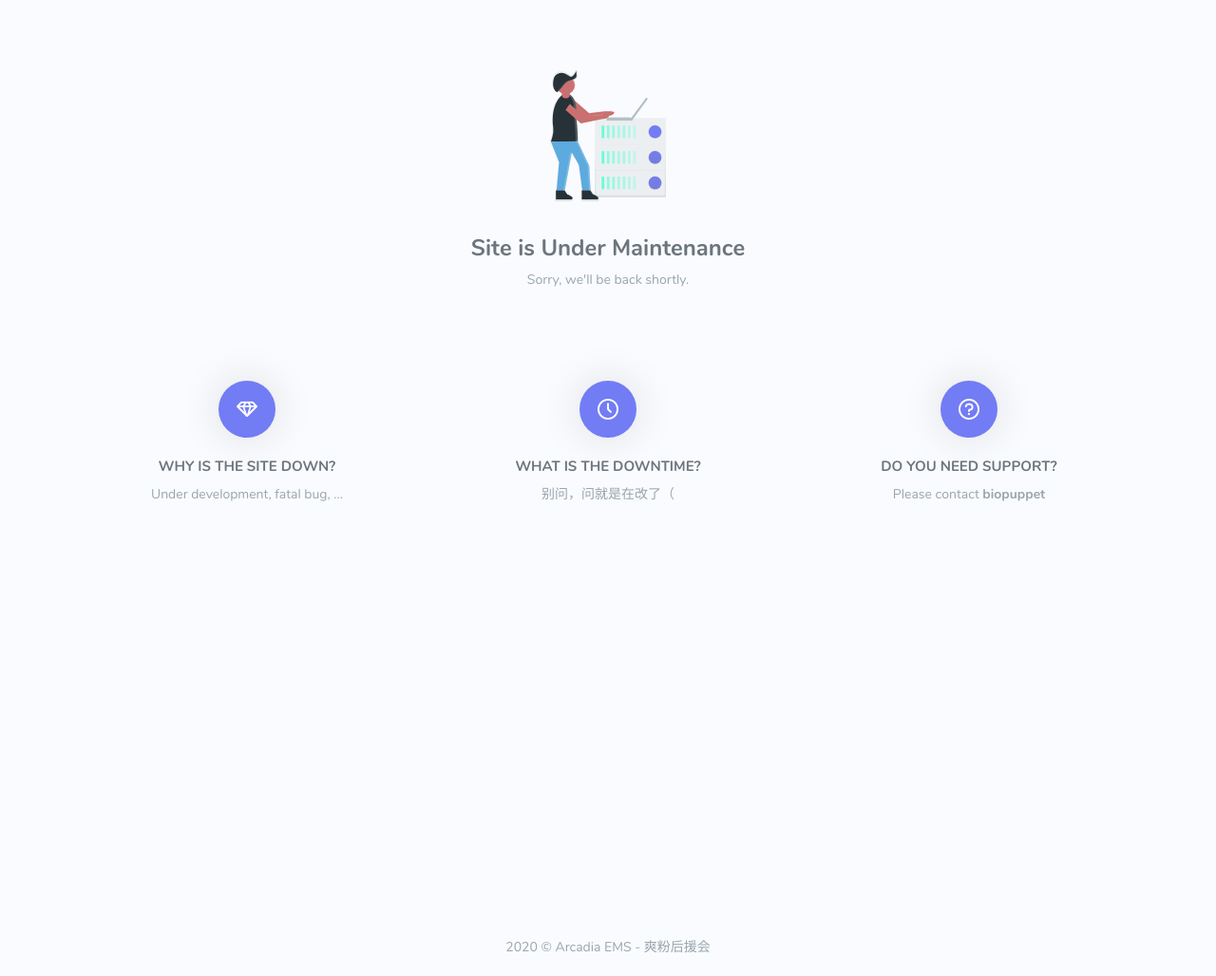
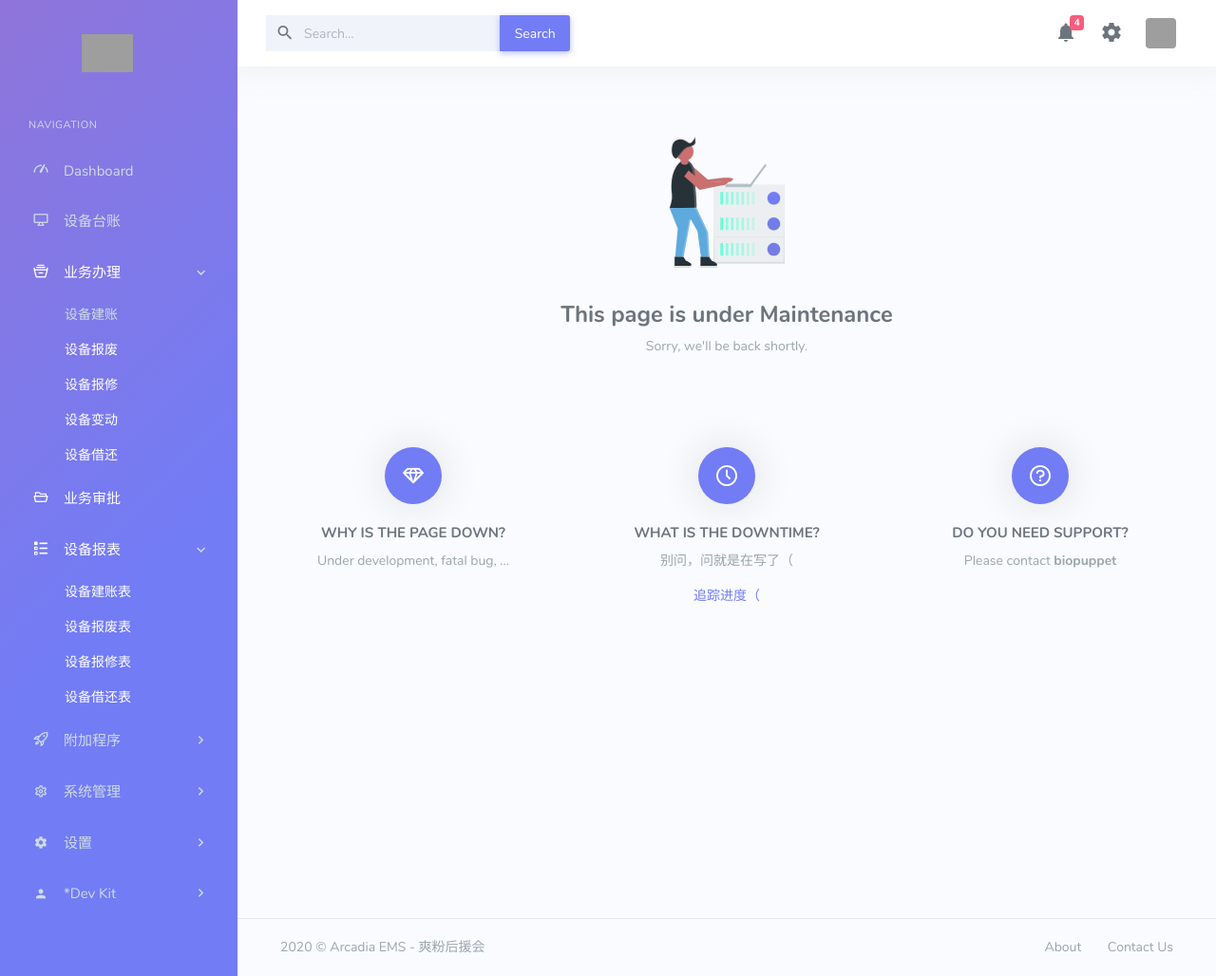
Before and after one commit to biopuppet/Arcadia-EMS, a Django app: page /maintained/ in a window 1280 px wide. Shown: the whole page at 95% size. Run offline with Django 3.2, Linux system fonts and the light colour scheme; some libraries are stand-ins or nearby versions; grey boxes are pictures that could not be loaded.

Commit message:
fix(maintenance): Update maintained page.

```diff
--- a/templates/base-left-sidebar.html
+++ b/templates/base-left-sidebar.html
@@ -40,23 +40,23 @@
                         <a href="{% url 'asset:create' %}">设备建账</a>
                     </li>
                     <li>
-                        <a href="#">设备报废</a>
+                        <a href="{% url 'maintained' %}">设备报废</a>
                     </li>
                     <li>
-                        <a href="#">设备报修</a>
+                        <a href="{% url 'maintained' %}">设备报修</a>
                     </li>
                     <li>
-                        <a href="#">设备变动</a>
+                        <a href="{% url 'maintained' %}">设备变动</a>
                     </li>
                     <li>
-                        <a href="#">设备借还</a>
+                        <a href="{% url 'maintained' %}">设备借还</a>
                     </li>
                 </ul>
 
             </li>
 
             <li class="side-nav-item">
-                <a href="#" class="side-nav-link">
+                <a href="{% url 'maintained' %}" class="side-nav-link">
                     <i class="dripicons-folder-open"></i>
                     <span> 业务审批 </span>
                 </a>
@@ -70,16 +70,16 @@
                 </a>
                 <ul class="side-nav-second-level" aria-expanded="false">
                     <li>
-                        <a href="#">设备建账表</a>
+                        <a href="{% url 'maintained' %}">设备建账表</a>
                     </li>
                     <li>
-                        <a href="#">设备报废表</a>
+                        <a href="{% url 'maintained' %}">设备报废表</a>
                     </li>
                     <li>
-                        <a href="#">设备报修表</a>
+                        <a href="{% url 'maintained' %}">设备报修表</a>
                     </li>
                     <li>
-                        <a href="#">设备借还表</a>
+                        <a href="{% url 'maintained' %}">设备借还表</a>
                     </li>
                 </ul>
 
--- a/templates/maintenance.html
+++ b/templates/maintenance.html
@@ -1,6 +1,6 @@
-{% extends 'base-layer.html' %}
+{% extends 'base-sidebar.html' %}
 {% load static %}
-{% block main %}
+{% block content %}
     <div class="mt-5 mb-5">
         <div class="container">
             <div class="row justify-content-center">
@@ -8,14 +8,14 @@
 
                     <div class="text-center">
                         <img src="{% static 'htmlimg/maintenance.svg' %}" height="140" alt="">
-                        <h3 class="mt-4">Site is Under Maintenance</h3>
+                        <h3 class="mt-4">This page is under <strong>Maintenance</strong></h3>
                         <p class="text-muted">Sorry, we'll be back shortly.</p>
 
                         <div class="row mt-5">
                             <div class="col-md-4">
                                 <div class="text-center mt-3 pl-1 pr-1">
                                     <i class="dripicons-jewel bg-primary maintenance-icon text-white mb-2"></i>
-                                    <h5 class="text-uppercase">Why is the Site Down?</h5>
+                                    <h5 class="text-uppercase">Why is the page down?</h5>
                                     <p class="text-muted">
                                         Under development, fatal bug, ...
                                     </p>
@@ -25,7 +25,10 @@
                                 <div class="text-center mt-3 pl-1 pr-1">
                                     <i class="dripicons-clock bg-primary maintenance-icon text-white mb-2"></i>
                                     <h5 class="text-uppercase">What is the Downtime?</h5>
-                                    <p class="text-muted">别问，问就是在改了（</p>
+                                    <p class="text-muted">别问，问就是在写了（</p>
+                                    <a href="https://devcloud.huaweicloud.com/codehub/project/6784eb1f60f94d26a7cecc7868cab109/codehub/660645/chart">
+                                        追踪进度（
+                                    </a>
                                 </div>
                             </div> <!-- end col-->
                             <div class="col-md-4">
@@ -44,9 +47,6 @@
             </div>
             <!-- end row -->
         </div>
-        <!-- end container -->
-        {% include 'module-footer.html' %}
     </div>
     <!-- end page -->
-
 {% endblock %}
```
